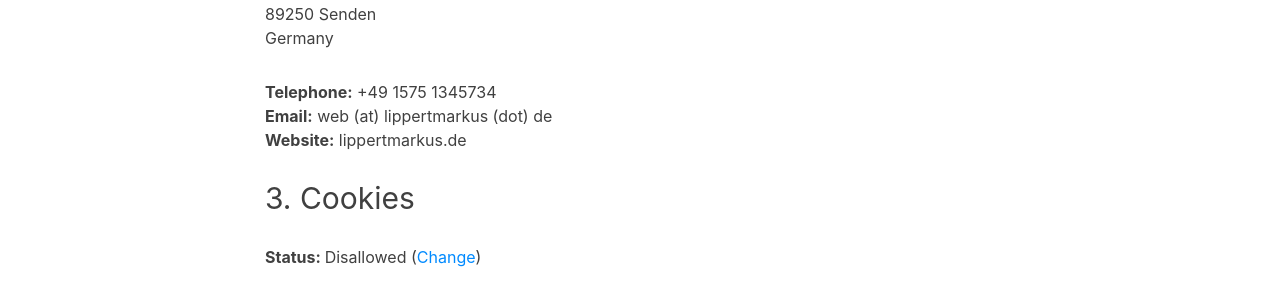
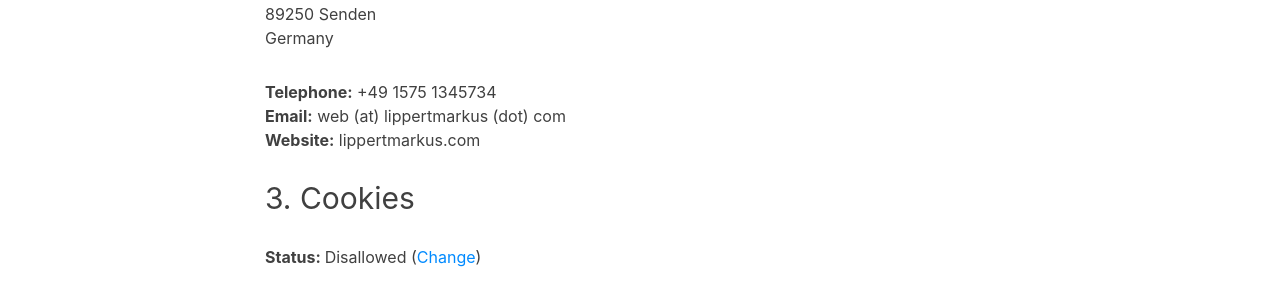
Before and after one commit to lippertmarkus/lippertmarkus.github.io, a Jekyll site: the page built from privacy-policy.md, in a window 1280 px wide and 900 px high, scrolled down 3058 px. Shown: the part 154-454 px from the top of the window. Built offline with Jekyll 4.4.1, drawn with Linux system fonts in a browser that asks for light colours.

Commit message:
update to new domain

```diff
--- a/_config.yml
+++ b/_config.yml
@@ -11,7 +11,7 @@
 # *** If you're not sure what this mean, then leave this section as it is. Only modify the url and baseurl if you know what you're doing!***
 
 # url is the the website domain URL without a trailing slash
-#url: "https://example.com"
+url: "https://lippertmarkus.com"
 
 # baseurl should be an empty string
 #baseurl: ""
@@ -96,7 +96,7 @@
 
 # How to display the link to the website in the footer
 # Remove this if you don't want a link in the footer
-url-pretty: "lippertmarkus.de"  # eg. "deanattali.com/beautiful-jekyll"
+url-pretty: "lippertmarkus.com"  # eg. "deanattali.com/beautiful-jekyll"
 
 # --- Web Statistics Section --- #
 
--- a/privacy-policy.md
+++ b/privacy-policy.md
@@ -58,8 +58,8 @@
 Germany
 
 **Telephone:** +49 1575 1345734
-**Email:** web (at) lippertmarkus (dot) de
-**Website:** lippertmarkus.de
+**Email:** web (at) lippertmarkus (dot) com
+**Website:** lippertmarkus.com
 
 ## 3. Cookies
 
```
